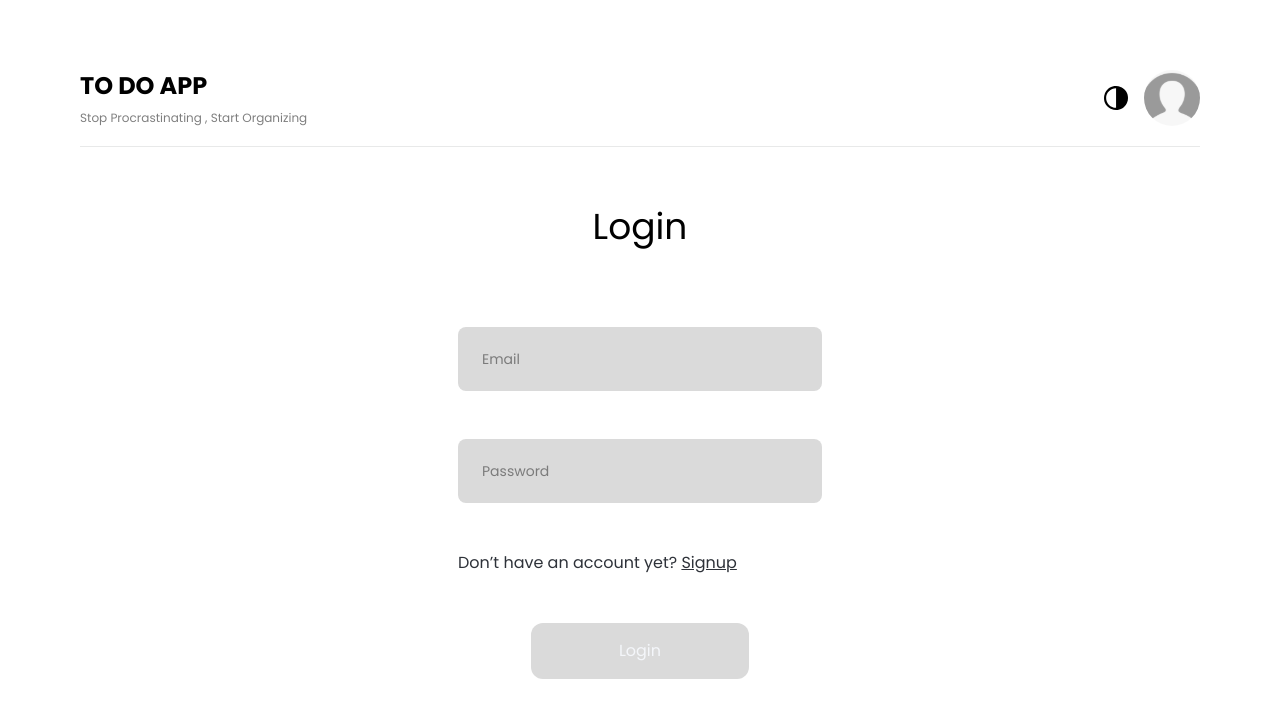
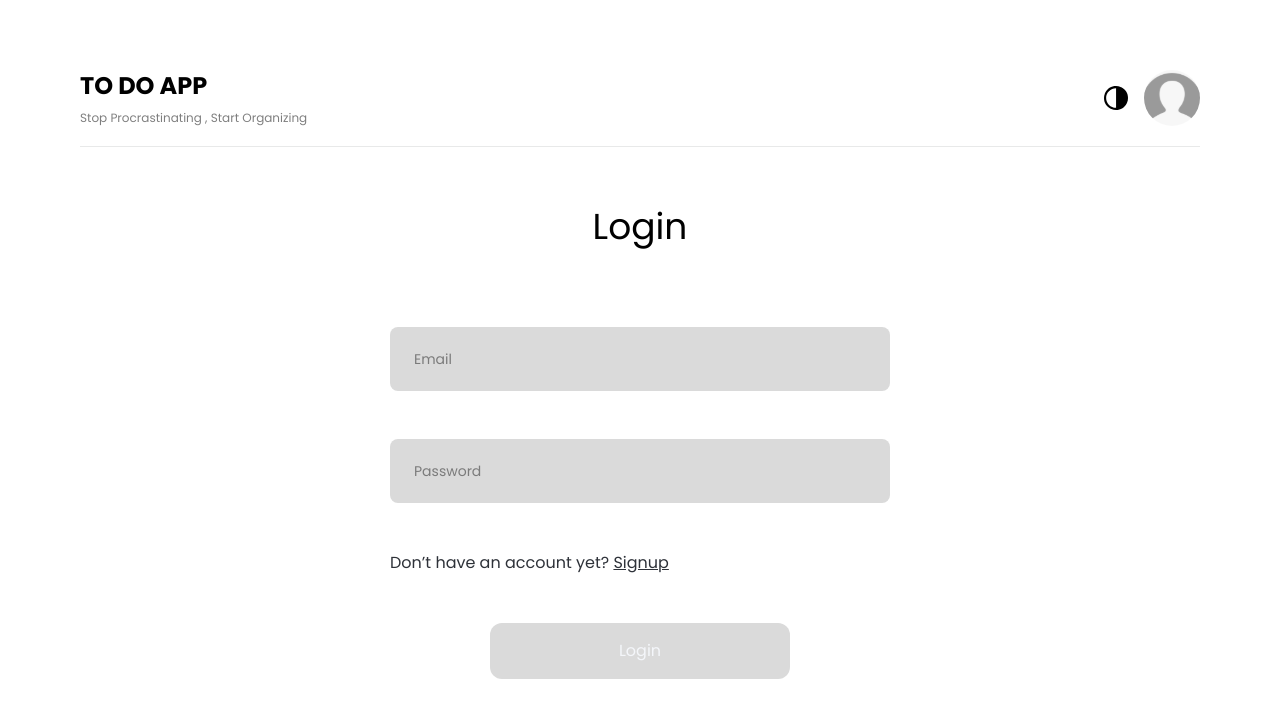
Before and after one commit to itzRoy/todo-app, a React (Vite) app in the folder frontend/: page / in a window 1280 px wide. Shown: the top 718 px of the page. Built offline with nearby package versions, Linux system fonts and the light colour scheme; no server answers.

Commit message:
frontend-minor-fixes

```diff
--- a/frontend/config.ts
+++ b/frontend/config.ts
@@ -1,6 +1,5 @@
 export default {
-    api: import.meta.env.REACT_APP_API,
-
+    api: import.meta.env.VITE_APP_API,
     endpoints: {
         login: '/user/login',
         signup: '/user/signup',
--- a/frontend/src/components/molecules/LoginSignupForm.tsx
+++ b/frontend/src/components/molecules/LoginSignupForm.tsx
@@ -34,7 +34,7 @@ const LoginSignupForm = ({
     const toggleSignup = () => setIsSignup((prev) => !prev)
 
     return (
-        <div className='flex flex-col items-center mx-auto mt-[40px] max-w-[500px]'>
+        <div className='flex flex-col items-center mx-auto flex-shrink mt-[40px] w-[500px] max-w-full'>
             <h2 className='dark:text-white-text text-black dark:opacity-50 text-4xl block mb-20'>
                 {!isSignup ? 'Login' : 'Register'}
             </h2>
--- a/frontend/src/components/molecules/TodoList.tsx
+++ b/frontend/src/components/molecules/TodoList.tsx
@@ -1,7 +1,7 @@
 import { useCallback, useEffect, useMemo, useRef, useState } from 'react'
 import TaskTodo from '../atoms/TaskTodo'
 import { Loader } from '../atoms/'
-import { ITodos, storePagination } from '../../store/slice/todoSlice'
+import { ITodos, resetTodosSlice, storePagination } from '../../store/slice/todoSlice'
 import { useDeleteTodoMutation, useGetTodosMutation, useToggleTodoMutation } from '../../store/api/todosApi'
 import { AppDispatch, RootState } from '../../store'
 import { useDispatch, useSelector } from 'react-redux'
@@ -77,12 +77,25 @@ const TodoList = () => {
             if (page === 1) {
                 refresh()
             } else {
+                dispatch(resetTodosSlice())
+
                 setPage(1)
             }
 
             listRef.current?.scrollTo({ top: 0, behavior: 'smooth' })
         }
-    }, [isDeleteSuccess, isToggleSuccess, refresh, resetDelete, resetToggle, isTriggerRefresh, getTodos, filter, page])
+    }, [
+        isDeleteSuccess,
+        isToggleSuccess,
+        refresh,
+        resetDelete,
+        resetToggle,
+        isTriggerRefresh,
+        getTodos,
+        filter,
+        page,
+        dispatch,
+    ])
 
     useEffect(() => {
         getTodos({ page, limit, filter })
@@ -122,7 +135,7 @@ const TodoList = () => {
                     identifier={identifier}
                 />
             ))}
-            {isLoading ? <Loader className='h-20 self-center' /> : null}
+            {isLoading ? <Loader className='h-20 self-center my-1' /> : null}
         </div>
     )
 }
--- a/frontend/src/components/pages/LoginSignupPage.tsx
+++ b/frontend/src/components/pages/LoginSignupPage.tsx
@@ -94,7 +94,6 @@ const LoginPage: FC = () => {
     }
 
     return (
-        <div className='my-[0] mx-auto '>
         <LoginSignupForm
             loginError={loginError}
             signupError={signupError}
@@ -111,7 +110,6 @@ const LoginPage: FC = () => {
                 (isSignup && !values.confirmPassword)
             }
         />
-        </div>
     )
 }
 
--- a/frontend/src/store/api/index.ts
+++ b/frontend/src/store/api/index.ts
@@ -1,9 +1,10 @@
 import { BaseQueryApi, FetchArgs, createApi, fetchBaseQuery } from '@reduxjs/toolkit/query/react'
 import { RootState } from '..'
 import { logOut } from '../slice/userSlice'
+import config from '../../../config'
 
 const baseQuery = fetchBaseQuery({
-    baseUrl: 'http://localhost:3300',
+    baseUrl: config.api,
     prepareHeaders: (headers, { getState }) => {
         const state = getState() as RootState
         const token = state.user.access_token
```
Also changed, not shown: 2 other files (tests, documents, lock files or other folders). Lines whose indentation alone changed are shown as unchanged.
